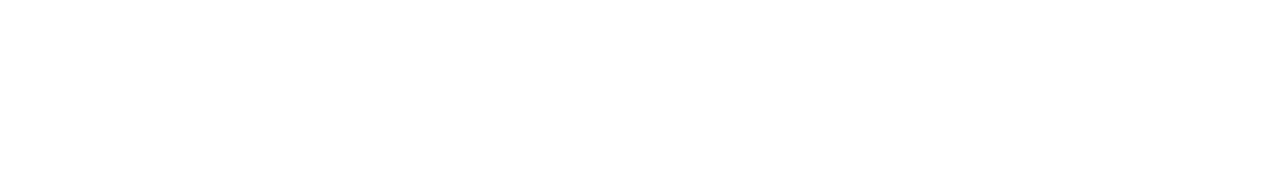
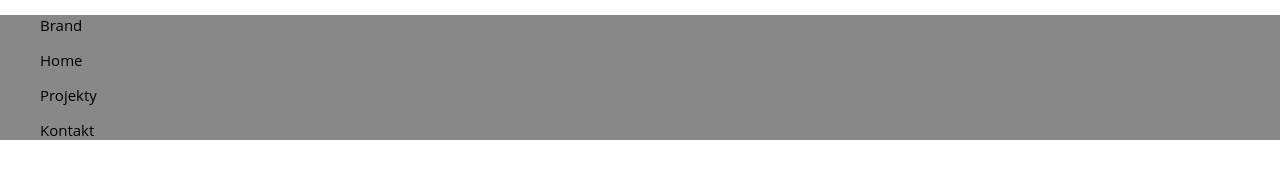
Before and after one commit to yougonnagetyours/tailwind-try-simple, a Gatsby site: page /projects in a window 1280 px wide. Built offline with nearby package versions, Linux system fonts and the light colour scheme; Gatsby itself is replaced by a stand-in of ours.

Commit message:
Fix css bugs - margin bottom in li etc

```diff
--- a/src/pages/index.js
+++ b/src/pages/index.js
@@ -1,10 +1,10 @@
 import React from "react"
 import { Link } from "gatsby"
+import Nav from "../components/nav"
 
 //import Layout from "../components/layout"
 import Image from "../components/image"
 import SEO from "../components/seo"
-import Nav from "../components/nav"
 
 const IndexPage = () => (
   <div>
--- a/src/pages/projects.js
+++ b/src/pages/projects.js
@@ -1,5 +1,6 @@
 import React from "react"
 import { Link } from "gatsby"
+import Nav from "../components/nav"
 
 //import Layout from "../components/layout"
 import SEO from "../components/seo"
@@ -7,7 +8,7 @@ import SEO from "../components/seo"
 const Projects = () => (
   <div>
     <SEO title="Projects" />
-    <div className="navigation"></div>
+    <Nav />
     <div className="main"></div>
     <div className="footer"></div>
   </div>
--- a/src/styles/nav.css
+++ b/src/styles/nav.css
@@ -4,6 +4,7 @@ nav{
 
 li{
   color: #000;
+  margin-bottom: 0;
 }
 li p {
    color: #000;
```
